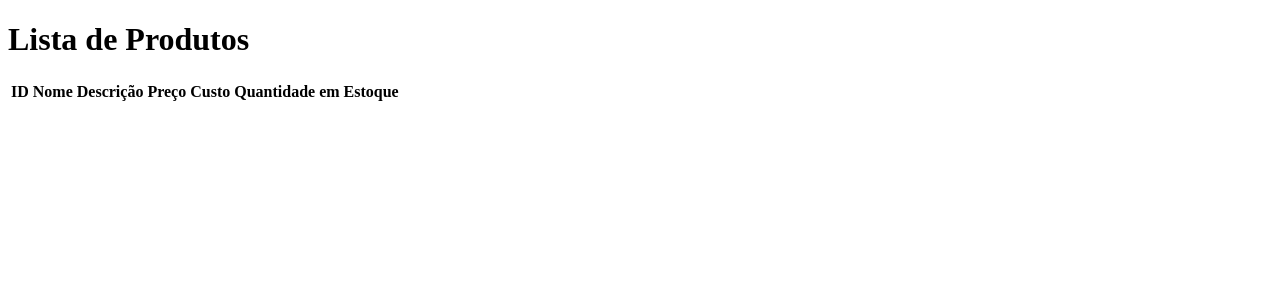
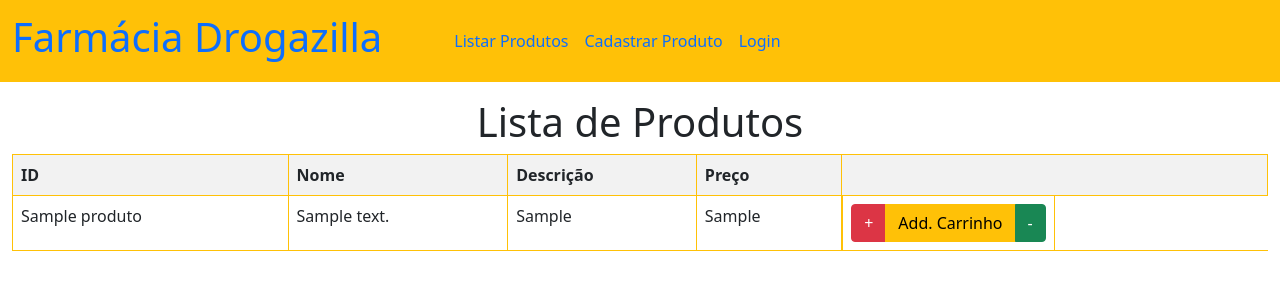
Before and after one commit to pedro-h-fernandes/drogazilla, a Flask app: page /produtos in a window 1280 px wide. Shown: the top 300 px of the page. Run offline with Flask 3, Linux system fonts and the light colour scheme; tables that the repository leaves empty or names only in its code hold one stand-in row (values such as "Sample post"); lists and menus that the app fills with data are empty.

Commit message:
comecando lista de produtos

```diff
--- a/templates/lista_produtos.html
+++ b/templates/lista_produtos.html
@@ -1,31 +1,85 @@
 <!DOCTYPE html>
 <html lang="pt-br">
   <head>
-    <meta charset="UTF-8">
-    <meta name="viewport" content="width=device-width, initial-scale=1.0">
+    <meta charset="UTF-8" />
+    <meta name="viewport" content="width=device-width, initial-scale=1.0" />
+    <link
+      href="https://cdn.jsdelivr.net/npm/bootstrap@5.0.2/dist/css/bootstrap.min.css"
+      rel="stylesheet"
+      integrity="sha384-EVSTQN3/azprG1Anm3QDgpJLIm9Nao0Yz1ztcQTwFspd3yD65VohhpuuCOmLASjC"
+      crossorigin="anonymous"
+    />
     <title>Lista de Produtos</title>
   </head>
   <body>
+    <nav class="navbar navbar-expand-lg sticky-top bg-body-tertiary bg-warning">
+      <div class="container-fluid">
+        <a class="navbar-brand" href="/"
+          ><h1 class="nav-item">Farmácia Drogazilla</h1></a
+        >
+        <button
+          class="navbar-toggler"
+          type="button"
+          data-bs-toggle="collapse"
+          data-bs-target="#navbarNavAltMarkup"
+          aria-controls="navbarNavAltMarkup"
+          aria-expanded="false"
+          aria-label="Toggle navigation"
+        >
+          <span class="navbar-toggler-icon"></span>
+        </button>
+        <div class="collapse navbar-collapse ms-5" id="navbarNavAltMarkup">
+          <div class="navbar-nav">
+            <a
+              class="nav-link nav-item"
+              href="{{ url_for('produto.listar_produtos') }}"
+              >Listar Produtos</a
+            >
+            <a
+              class="nav-link nav-item"
+              href="{{ url_for('produto.novo_produto') }}"
+              >Cadastrar Produto</a
+            >
+            <a class="nav-link nav-item" href="#">Login</a>
+          </div>
+        </div>
+      </div>
+    </nav>
+
+    <section class="container-fluid mt-3 d-flex flex-column align-items-center">
       <h1>Lista de Produtos</h1>
-    <table>
+      <table class="table table-striped table-bordered border-warning">
         <tr>
-            <th>ID</th>
-            <th>Nome</th>
-            <th>Descrição</th>
-            <th>Preço</th>
-            <th>Custo</th>
-            <th>Quantidade em Estoque</th>
+          <th scope="col">ID</th>
+          <th scope="col">Nome</th>
+          <th scope="col">Descrição</th>
+          <th scope="col">Preço</th>
+          <th scope="col"></th>
         </tr>
         {% for produto in produtos %}
         <tr>
-            <td>{{ produto.id }}</td>
-            <td>{{ produto.nome }}</td>
-            <td>{{ produto.descricao }}</td>
-            <td>{{ produto.preco }}</td>
-            <td>{{ produto.custo }}</td>
-            <td>{{ produto.quantidade_estoque }}</td>
+          <td>{{ produto[1] }}</td>
+          <td>{{ produto[2] }}</td>
+          <td>{{ produto[3] }}</td>
+          <td>{{ produto[4] }}</td>
+          <td
+            class="btn-group"
+            role="group"
+            aria-label="Basic mixed styles example"
+          >
+            <button type="button" class="btn btn-danger">+</button>
+            <button type="button" class="btn btn-warning">Add. Carrinho</button>
+            <button type="button" class="btn btn-success">-</button>
+          </td>
         </tr>
         {% endfor %}
       </table>
+    </section>
+
+    <script
+      src="https://cdn.jsdelivr.net/npm/bootstrap@5.0.2/dist/js/bootstrap.bundle.min.js"
+      integrity="sha384-MrcW6ZMFYlzcLA8Nl+NtUVF0sA7MsXsP1UyJoMp4YLEuNSfAP+JcXn/tWtIaxVXM"
+      crossorigin="anonymous"
+    ></script>
   </body>
 </html>
```
Also changed, not shown: templates/home.html (+2 -15 lines). Lines whose indentation alone changed are shown as unchanged.
